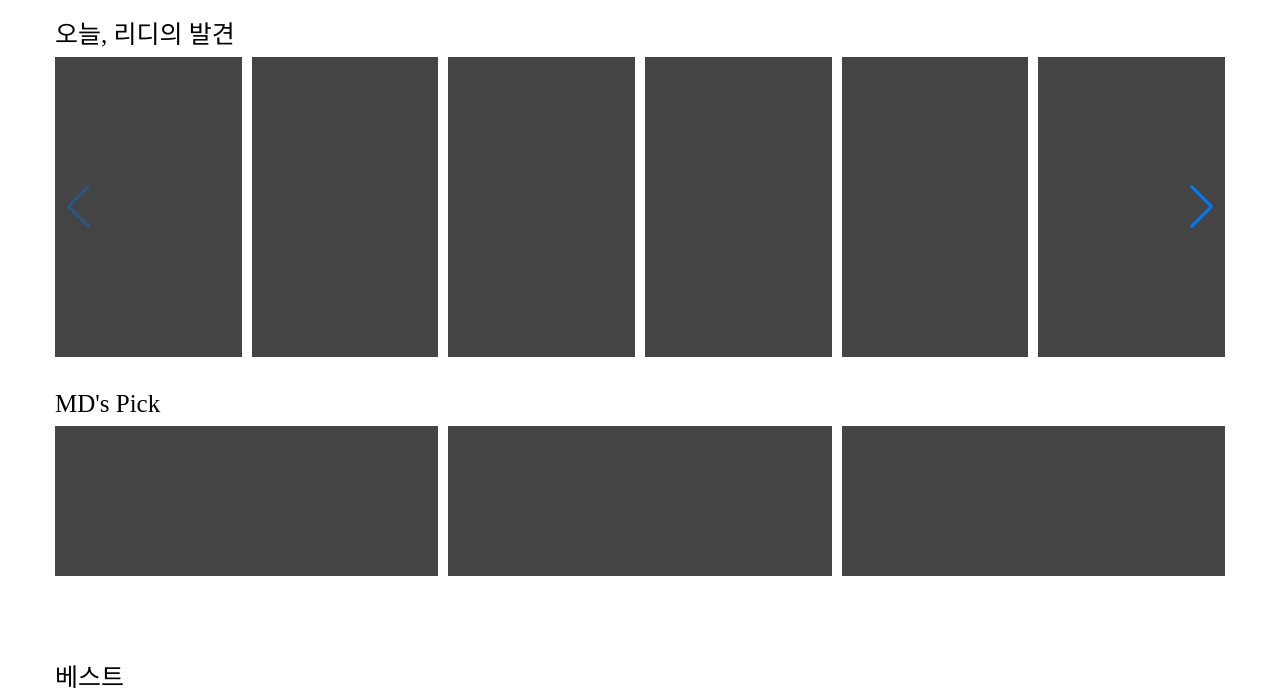
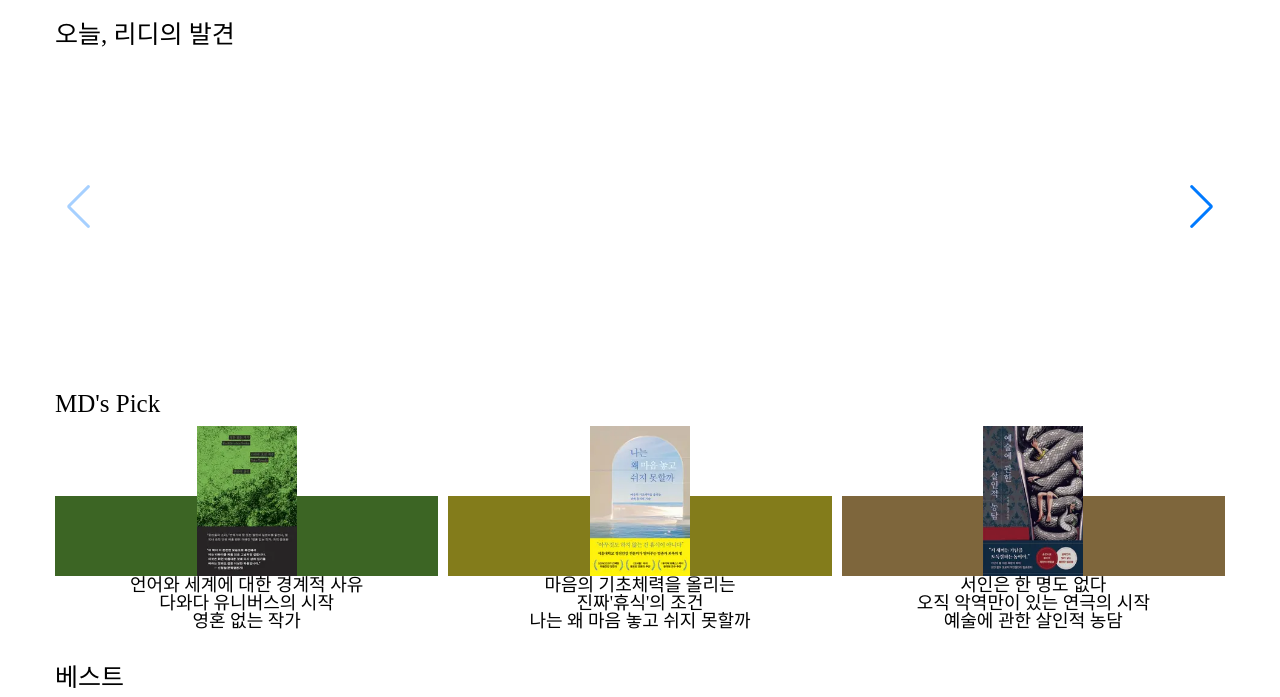
Before and after one commit to yoo05-seo/project, a plain HTML site: page index.html in a window 1280 px wide. Shown: the part 1563-2260 px from the top of the page. Drawn offline with nearby package versions, Linux system fonts and the light colour scheme; no server answers; a web font is replaced by a local one.

Commit message:
20250919

```diff
--- a/CSS/common1.css
+++ b/CSS/common1.css
@@ -74,9 +74,11 @@ header {width: 100%; height: 120px; margin: 0 auto;}
 .menu {display: flex; position: relative;}
 .menu ul{display: flex; align-items: center;}
 .menu li{display: inline; color: #787878;}
+.menu1 ul li a:hover{opacity: 0.4;}
 .header_b {width: 1170px; height: 50px; display: flex; justify-content: space-between; align-items: center; margin:auto;}
 .header_b nav {width: 300px; height: 52px;}
 .header_b nav ul {justify-content: space-between; display: flex;}
+.nav1 ul li a:hover{opacity: 0.4;}
 .header_r {width: 215px; height: 50px; justify-content: space-between;}
 .header_r ul {display: flex; align-items: center;}
 .category {width: 225px; height: 25px;display: flex; justify-content: space-between;}
--- a/CSS/index1.css
+++ b/CSS/index1.css
@@ -11,8 +11,8 @@
 
 #slider {width: 1120px;height: 420px;margin: 0 auto;}
 .swiper {width: 100%;height: 100%;}
-.swiper-slide {text-align: center;font-size: 18px;background: #444;display: flex;justify-content: center;align-items: center;}
-.swiper-slide img {display: block;width: 100%;height: 100%;object-fit: cover;}
+.swiper-slide {text-align: center;font-size: 18px; display: flex;justify-content: center;align-items: center;}
+.swiper-slide>img {display: block;width: 100%;height: 100%;object-fit: cover;}
 
 
 
@@ -42,8 +42,9 @@
 
 .section4 {width: 1170px; height: 274px; margin: 0 auto;}
 .box4 {margin-top: 10px;}
-.box4 .swiper-slide {height: 150px;}
-
+.box4 .swiper-slide {height: 230px; justify-content: flex-start; flex-direction: column;}
+.pick {position: absolute; width: 100px; height: 150px;z-index: 100;}
+.pick img {width: 100%; height: 100%;}
 
 
 
@@ -70,6 +71,7 @@
 .section10 {width: 1170px; height: 168px; margin: 0 auto;}
 .box10 .swiper-slide {height: 150px;}
 
+
 .section11 {width: 1170px; height: 403px; margin: 0 auto;}
 .box11 {margin-top: 30px;}
 .section11 .swiper-slide {height: 350px;}
--- a/index.html
+++ b/index.html
@@ -45,7 +45,7 @@
                 </div>
             </div>
             <div class="header_b">
-                <nav>
+                <nav class="nav1">
                     <ul>
                         <li><a href="#">웹툰</a></li>
                         <li><a href="#">만화</a></li>
@@ -267,9 +267,33 @@
             <h4 class="font">MD's Pick</h4>
             <div class="swiper new_item2">
                 <div class="swiper-wrapper">
-                    <div class="swiper-slide"></div>
-                    <div class="swiper-slide"></div>
-                    <div class="swiper-slide"></div>
+                    <div class="swiper-slide">
+                        <div style="width: 100%;height: 80px;background-color: #3c6524; margin-top: 70px;">
+                        </div>
+                        <div class="pick">
+                        <img  src="./img/large1.png" alt="언어와 세계에 대한 경계적 사유 다와다 유니버스의 시작"></div>
+                        <p>언어와 세계에 대한 경계적 사유</p> <p>다와다 유니버스의 시작</p>
+                        <p>영혼 없는 작가</p>
+
+                    </div>
+                    <div class="swiper-slide">
+                        <div style="width: 100%;height: 80px;background-color: #837c1b; margin-top: 70px;">
+                        </div>
+                        <div class="pick">
+                        <img  src="./img/large.png" alt="마음의 기초체력을 올리는 진짜'휴식'의 조건"></div>
+                        <p>마음의 기초체력을 올리는<br>
+                        진짜'휴식'의 조건<br>
+                        나는 왜 마음 놓고 쉬지 못할까</p>
+                    </div>
+                    <div class="swiper-slide">
+                        <div style="width: 100%;height: 80px;background-color: #7e663c; margin-top: 70px;">
+                        </div>
+                        <div class="pick">
+                        <img  src="./img/large2.png" alt="선인은 한 명도 없다 오직 악역만이 있는 연극의 시작"></div>
+                        <p>서인은 한 명도 없다<br>
+                        오직 악역만이 있는 연극의 시작<br>
+                        예술에 관한 살인적 농담</p>
+                    </div>
                 </div>
                 <div class="swiper-button-next swiper3-next"></div>
                 <div class="swiper-button-prev swiper3-prev"></div>
@@ -488,9 +512,15 @@
             <h4 class="font">이벤트</h4>
             <div class="swiper new_item7">
                 <div class="swiper-wrapper">
-                    <div class="swiper-slide"></div>
-                    <div class="swiper-slide"></div>
-                    <div class="swiper-slide"></div>
+                    <div class="swiper-slide">
+                        <div style="width: 100%;height: 80px;background-color: #6b502C; margin-top: 70px;"></div>
+                    </div>
+                    <div class="swiper-slide">
+                        <div style="width: 100%;height: 80px;background-color: #3a4c6c; margin-top: 70px;"></div>
+                    </div>
+                    <div class="swiper-slide">
+                        <div style="width: 100%;height: 80px;background-color: #3021be; margin-top: 70px;"></div>
+                    </div>
                 </div>
                 <div class="swiper-button-next swiper8-next"></div>
                 <div class="swiper-button-prev swiper8-prev"></div>
--- a/js/index1.js
+++ b/js/index1.js
@@ -34,8 +34,8 @@ async function bookData() {
             { query: 'NEW', sectionId: 'g' },
             { query: '소설', sectionId: 'h' },
             { query: '인기', sectionId: 'i' },
-            { query: '이벤트', sectionId: 'j'},
-            { query: 'Pink', sectionId: 'k'}
+            { query: '이벤트', sectionId: ''},
+            { query: 'Pink', sectionId: ''}
         ];
 
         for (const { query, sectionId } of querise ){
```
Also changed, not shown: img/large.png (added), img/large1.png (added), img/large2.png (added).
